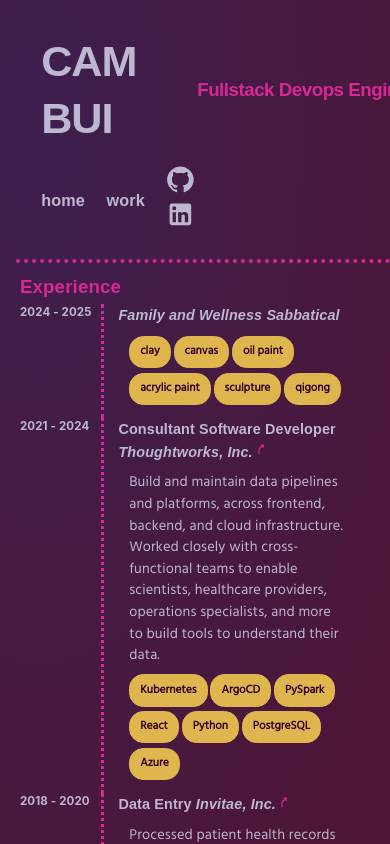
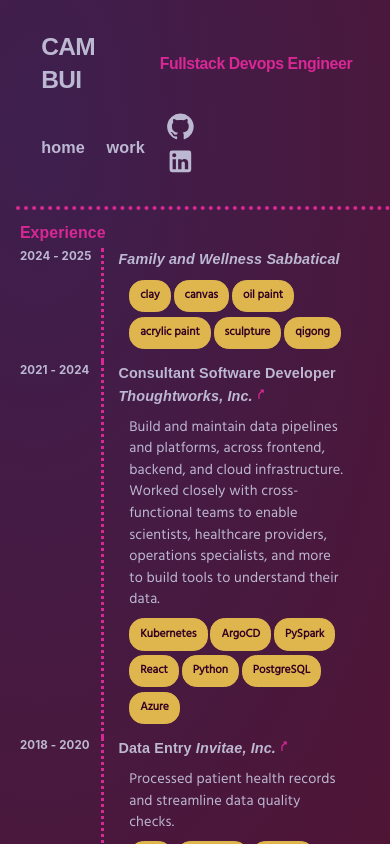
Before and after one commit to ncbui/portfolio, a React (Vite) app: page /#/work in a window 390 px wide. Built offline with nearby package versions, Linux system fonts and the light colour scheme; a web font is replaced by a local one.

Commit message:
Smaller NavName

```diff
--- a/src/template/theme.js
+++ b/src/template/theme.js
@@ -209,8 +209,7 @@ export const NavName=styled(Typography)(( ) => ({
   fontWeight: '600',
   color: theme.palette.light,
   fontSize: '3rem',
-  '@media (max-width: 780px)' : {
-  width:'40vw'}
+  '@media (max-width: 780px)' : { width:'28vw', fontSize: '1.7rem' }
 }));
 export const NavTitleText = styled(Typography)(( ) => ({
   color: theme.palette.bright,
@@ -218,7 +217,9 @@ export const NavTitleText = styled(Typography)(( ) => ({
   fontWeight: '800',
   fontSize: '1.4rem',
   lineHeight: 1,
-  '@media (max-width: 780px)' : {fontSize: '1.3rem'}
+  whiteSpace: 'normal',
+  wordWrap: 'break-word',
+  '@media (max-width: 780px)' : {fontSize: '1.1rem'}
 }));
 export const NavSocials=styled(ListSubheader)(( ) => ({
   my: 3,
```
